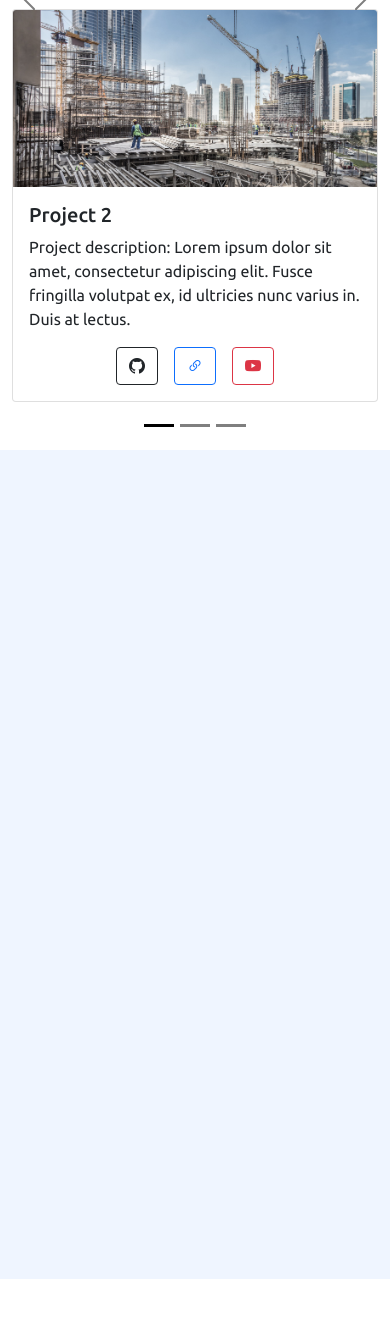
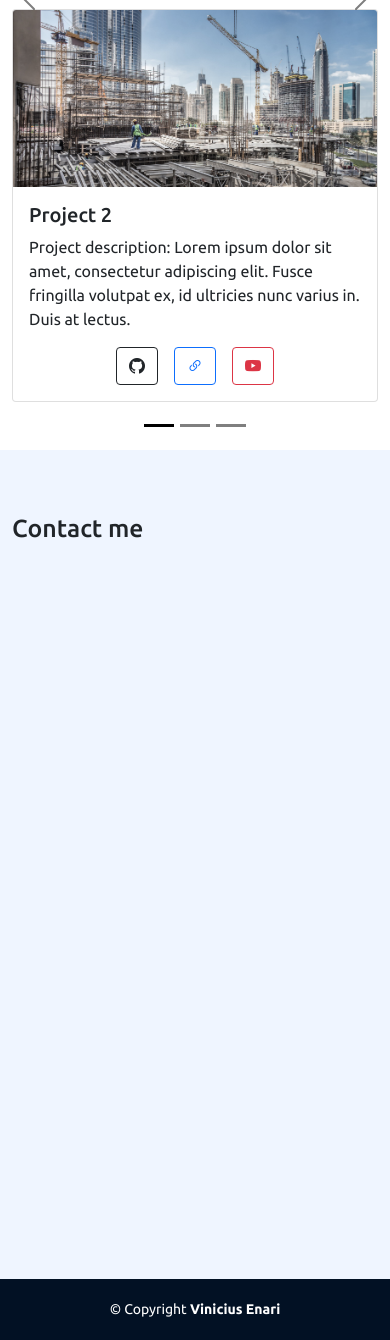
Before and after one commit to viniciusenari/portfolio, a Flask app: page / in a window 390 px wide. Shown: the part 4270-5610 px from the top of the page. Before the commit the page ends 5549 px from the top, so only its background shows below. Run offline with Flask 2, Linux system fonts and the light colour scheme; some libraries are stand-ins or nearby versions.

Commit message:
Added footer

```diff
--- a/static/style.css
+++ b/static/style.css
@@ -252,3 +252,24 @@
   top: 30px;
   right: 30px;
 }
+
+#footer {
+  padding: 15px;
+  color: #fff;
+  font-size: 14px;
+  position: fixed;
+  left: 0;
+  bottom: 0;
+  width: 300px;
+  z-index: 9999;
+  background-color: #021124;
+  transition: 0.3s;
+}
+
+@media (max-width: 1012px) {
+  #footer {
+    position: static;
+    width: auto;
+    padding: 20px 15px;
+  }
+}
--- a/templates/index.html
+++ b/templates/index.html
@@ -799,6 +799,13 @@
       </div>
       {% endfor %} {% endif %} {% endwith %}
     </main>
+    <footer id="footer">
+      <div class="container">
+        <div class="text-center">
+          &copy; Copyright <strong> Vinicius Enari </strong>
+        </div>
+      </div>
+    </footer>
 
     <script
       src="https://cdn.jsdelivr.net/npm/bootstrap@5.1.3/dist/js/bootstrap.bundle.min.js"
```
